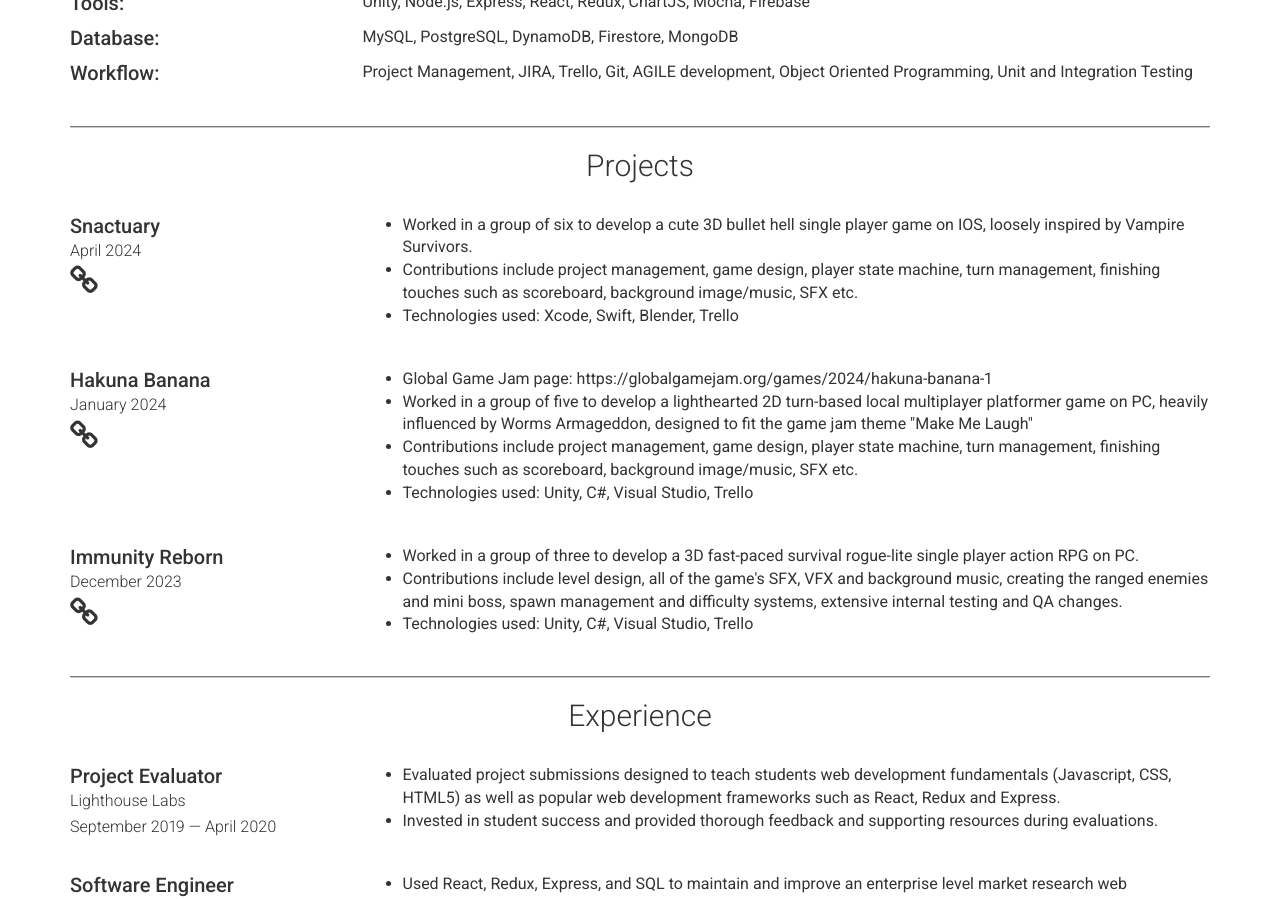
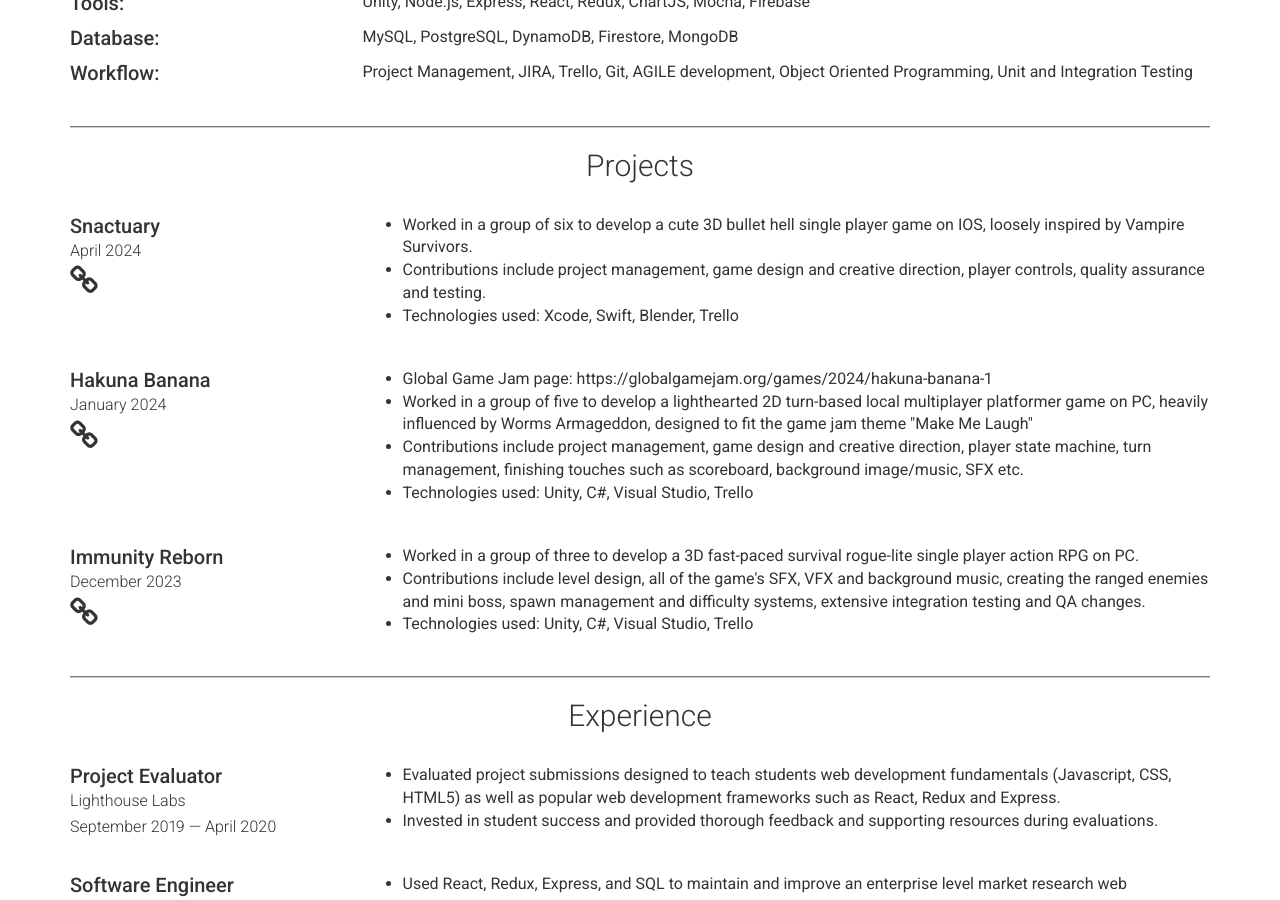
Before and after one commit to DelaineWTan/delainewtan.github.io, a Jekyll site: the page built from index.md, in a window 1280 px wide and 900 px high, scrolled down 345 px. Built offline with Jekyll 4.4.1, drawn with Linux system fonts in a browser that asks for light colours.

Commit message:
Update project descriptions.

```diff
--- a/_data/projects.yml
+++ b/_data/projects.yml
@@ -6,7 +6,7 @@
   # github:
   description_list:
     - text: Worked in a group of six to develop a cute 3D bullet hell single player game on IOS, loosely inspired by Vampire Survivors.
-    - text: Contributions include project management, game design, player state machine, turn management, finishing touches such as scoreboard, background image/music, SFX etc.
+    - text: Contributions include project management, game design and creative direction, player controls, quality assurance and testing.
     - text: "Technologies used: Xcode, Swift, Blender, Trello"
 - layout: left
   name: Hakuna Banana
@@ -16,7 +16,7 @@
   description_list:
     - text: "Global Game Jam page: https://globalgamejam.org/games/2024/hakuna-banana-1"
     - text: Worked in a group of five to develop a lighthearted 2D turn-based local multiplayer platformer game on PC, heavily influenced by Worms Armageddon, designed to fit the game jam theme "Make Me Laugh"
-    - text: Contributions include project management, game design, player state machine, turn management, finishing touches such as scoreboard, background image/music, SFX etc.
+    - text: Contributions include project management, game design and creative direction, player state machine, turn management, finishing touches such as scoreboard, background image/music, SFX etc.
     - text: "Technologies used: Unity, C#, Visual Studio, Trello"
 - layout: left
   name: Immunity Reborn
@@ -25,5 +25,5 @@
   # github:
   description_list:
     - text: Worked in a group of three to develop a 3D fast-paced survival rogue-lite single player action RPG on PC.
-    - text: Contributions include level design, all of the game's SFX, VFX and background music, creating the ranged enemies and mini boss, spawn management and difficulty systems, extensive internal testing and QA changes.
+    - text: Contributions include level design, all of the game's SFX, VFX and background music, creating the ranged enemies and mini boss, spawn management and difficulty systems, extensive integration testing and QA changes.
     - text: "Technologies used: Unity, C#, Visual Studio, Trello"
```
